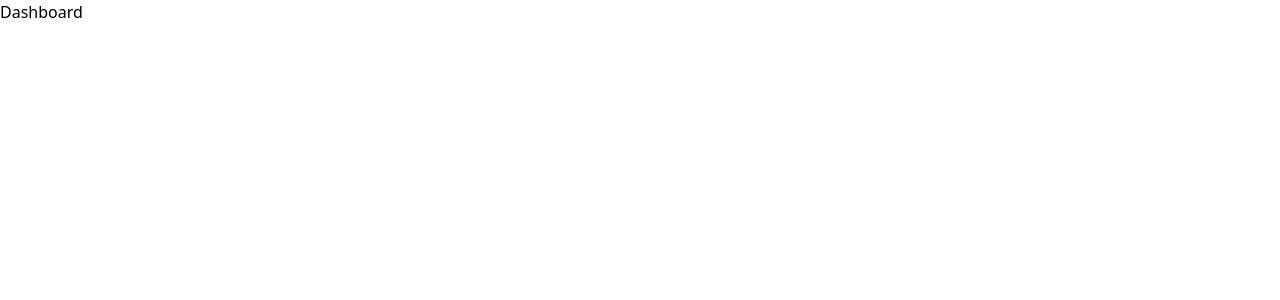
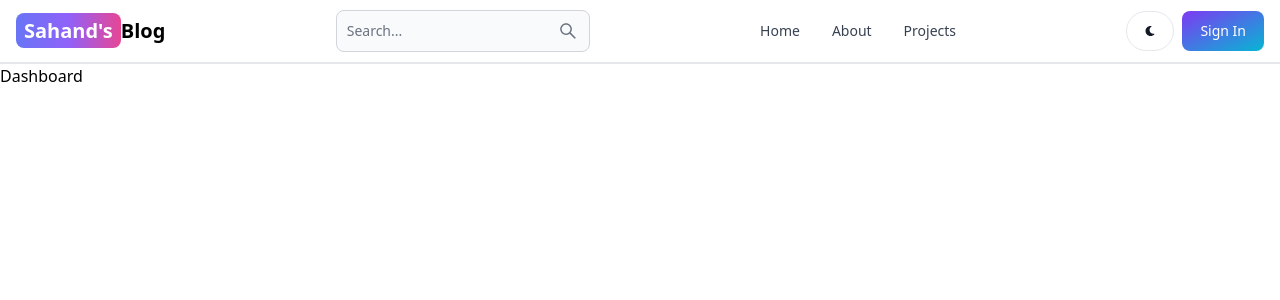
Before and after one commit to lavanyaPulugu/fullstack-react-tailwindcss, a React (Vite) app in the folder client/: page /dashboard in a window 1280 px wide. Shown: the top 300 px of the page. Built offline with nearby package versions, Linux system fonts and the light colour scheme.

Commit message:
create navbar

```diff
--- a/client/package.json
+++ b/client/package.json
@@ -10,8 +10,10 @@
     "preview": "vite preview"
   },
   "dependencies": {
+    "flowbite-react": "^0.7.3",
     "react": "^18.2.0",
     "react-dom": "^18.2.0",
+    "react-icons": "^5.0.1",
     "react-router-dom": "^6.22.3"
   },
   "devDependencies": {
--- a/client/src/App.jsx
+++ b/client/src/App.jsx
@@ -6,10 +6,12 @@
 import Dashboard from "./pages/Dashboard";
 import About from "./pages/About";
 import Projects from "./pages/Projects";
+import Header from "./components/Header";
 
 const App = () => {
   return (
     <BrowserRouter>
+      <Header />
       <Routes>
         <Route path="/" element={<Home />} />
         <Route path="/about" element={<About />} />
--- /dev/null
+++ b/client/src/components/Header.jsx
@@ -0,0 +1,55 @@
+import React from "react";
+import { Button, Navbar, TextInput } from "flowbite-react";
+import { Link, useLocation } from "react-router-dom";
+import { AiOutlineSearch } from "react-icons/ai";
+import { FaMoon } from "react-icons/fa";
+
+const Header = () => {
+  const path = useLocation().pathname;
+  return (
+    <Navbar className="border-b-2">
+      <Link
+        to="/"
+        className="self-center whitespace-nowrap text-sm sm:text-xl font-semibold dark:text-white"
+      >
+        <span className="px-2 py-1 bg-gradient-to-r from-indigo-500 via-purple-500 to-pink-500 rounded-lg text-white">
+          Sahand's
+        </span>
+        Blog
+      </Link>
+      <form>
+        <TextInput
+          type="text"
+          placeholder="Search..."
+          rightIcon={AiOutlineSearch}
+          className="hidden lg:inline"
+        />
+      </form>
+      <Button className="w-12 h-10 lg:hidden" color="gray" pill>
+        <AiOutlineSearch />
+      </Button>
+      <div className="flex gap-2 md:order-2">
+        <Button className="w-12 h-10 hidden sm:inline" color="gray" pill>
+          <FaMoon />
+        </Button>
+        <Link to="/signin">
+          <Button gradientDuoTone="purpleToBlue">Sign In</Button>
+        </Link>
+        <Navbar.Toggle />
+      </div>
+      <Navbar.Collapse>
+        <Navbar.Link active={path === "/"} as={"div"}>
+          <Link to="/">Home</Link>
+        </Navbar.Link>
+        <Navbar.Link active={path === "/about"} as={"div"}>
+          <Link to="/about">About</Link>
+        </Navbar.Link>
+        <Navbar.Link active={path === "/projects"} as={"div"}>
+          <Link to="/projects">Projects</Link>
+        </Navbar.Link>
+      </Navbar.Collapse>
+    </Navbar>
+  );
+};
+
+export default Header;
--- a/client/tailwind.config.js
+++ b/client/tailwind.config.js
@@ -1,8 +1,13 @@
 /** @type {import('tailwindcss').Config} */
 export default {
-  content: ["./index.html", "./src/**/*.{js,ts,jsx,tsx}"],
+  content: [
+    "./index.html",
+    "./src/**/*.{js,ts,jsx,tsx}",
+    "node_modules/flowbite-react/lib/esm/**/*.js",
+  ],
+
   theme: {
     extend: {},
   },
-  plugins: [],
+  plugins: [require("flowbite/plugin")],
 };
```
Also changed, not shown: 1 other file (tests, documents, lock files or other folders).
